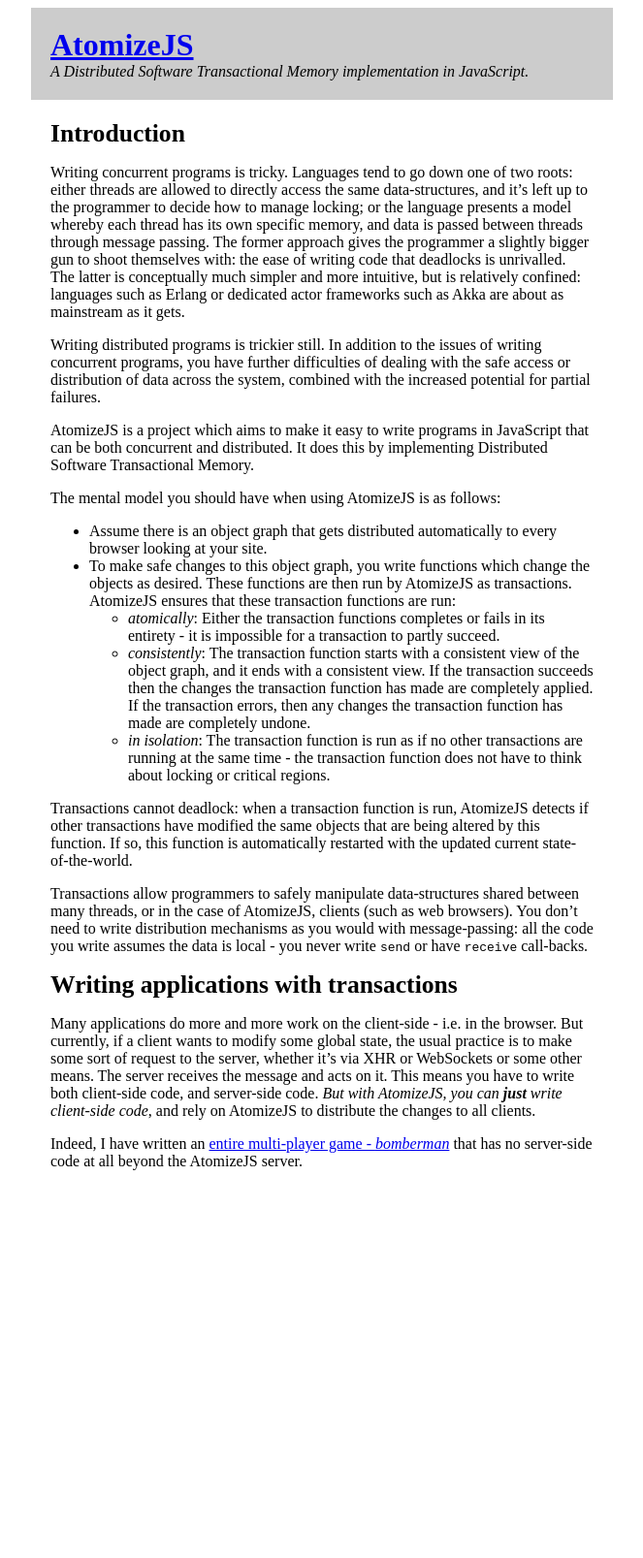
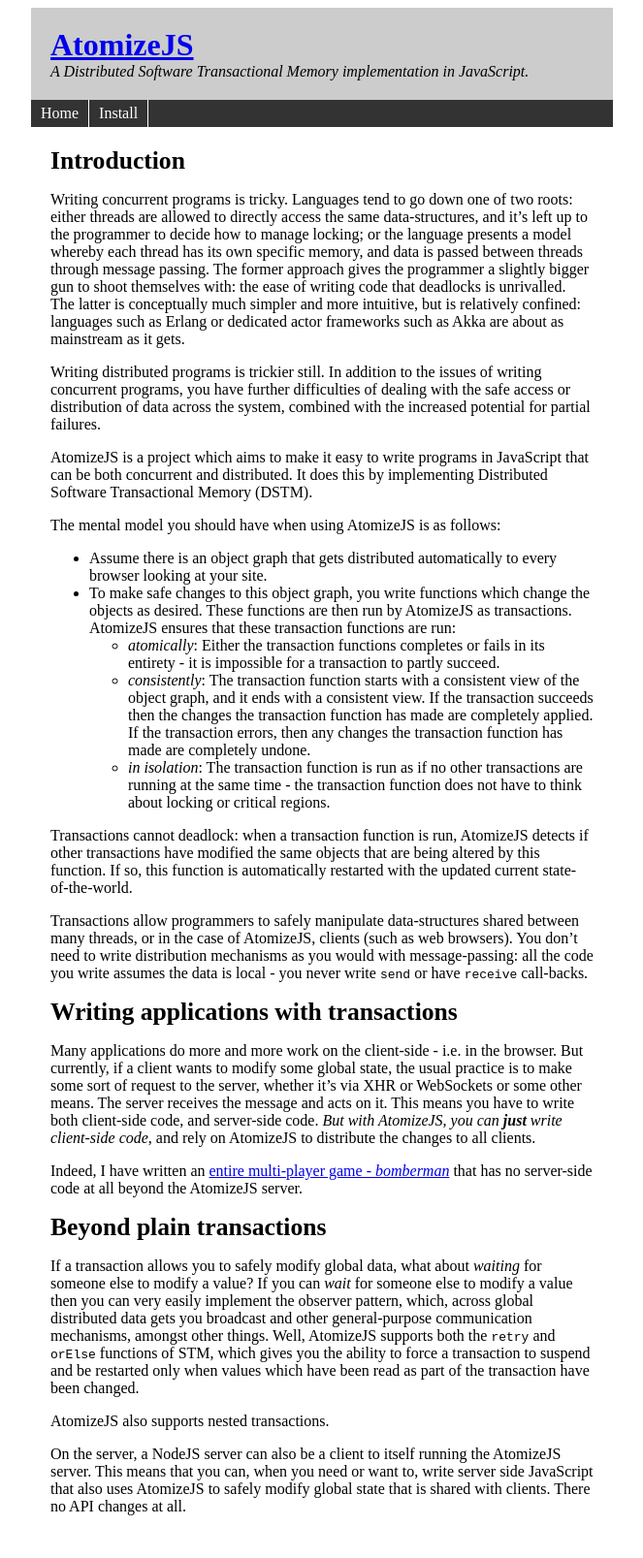
Before and after one commit to atomizejs/atomizejs.github.com, a Jekyll site: the page built from index.markdown, in a window 1280 px wide. Shown: the whole page at 97% size, without its empty margins (308-971 px from the left). Built offline with Jekyll 4.4.1, drawn with Linux system fonts in a browser that asks for light colours; Markdown is read by kramdown in place of the engine named in the settings; before the commit the page ends 1251 px from its top, so only the background shows below that.

```diff
--- a/_layouts/default.html
+++ b/_layouts/default.html
@@ -2,7 +2,7 @@
 <html>
 <head>
   <meta http-equiv="content-type" content="text/html; charset=utf-8" />
-  <title>AtomizeJS</title>
+  <title>AtomizeJS - {{ page.title }}</title>
   <link rel="stylesheet" href="/stylesheets/site.css" type="text/css" media="screen, projection, tv" />
 </head>
 
@@ -14,6 +14,13 @@
     <div class="box"><em>A Distributed Software Transactional Memory implementation in JavaScript.</em></div>
   </div>
 
+  <div id="navigation">
+    <ul>
+      <li><a href="/">Home</a></li>
+      <li><a href="/install.html">Install</a></li>
+    </ul>
+  </div>
+
   <div id="content">
     {{ content }}
   </div>
--- a/index.markdown
+++ b/index.markdown
@@ -1,6 +1,6 @@
 ---
 layout: default
-title: AtomizeJS
+title: Home
 ---
 
 # Introduction
@@ -24,7 +24,7 @@ system, combined with the increased potential for partial failures.
 
 AtomizeJS is a project which aims to make it easy to write programs in
 JavaScript that can be both concurrent and distributed. It does this
-by implementing Distributed Software Transactional Memory.
+by implementing Distributed Software Transactional Memory (DSTM).
 
 The mental model you should have when using AtomizeJS is as follows:
 
@@ -75,3 +75,24 @@ AtomizeJS to distribute the changes to all clients.
 Indeed, I have written an
 [entire multi-player game - *bomberman*](https://github.com/atomizejs/atomize-examples/blob/master/bomberman/index.html)
 that has no server-side code at all beyond the AtomizeJS server.
+
+
+# Beyond plain transactions
+
+If a transaction allows you to safely modify global data, what about
+*waiting* for someone else to modify a value? If you can *wait* for
+someone else to modify a value then you can very easily implement the
+observer pattern, which, across global distributed data gets you
+broadcast and other general-purpose communication mechanisms, amongst
+other things. Well, AtomizeJS supports both the `retry` and `orElse`
+functions of STM, which gives you the ability to force a transaction
+to suspend and be restarted only when values which have been read as
+part of the transaction have been changed.
+
+AtomizeJS also supports nested transactions.
+
+On the server, a NodeJS server can also be a client to itself running
+the AtomizeJS server. This means that you can, when you need or want
+to, write server side JavaScript that also uses AtomizeJS to safely
+modify global state that is shared with clients. There no API changes
+at all.
--- a/stylesheets/site.css
+++ b/stylesheets/site.css
@@ -12,6 +12,37 @@
 }
 
 #header h1 { margin: 0; }
+
+#navigation
+{
+        float: left;
+        width: 600px;
+        background:#333;
+}
+
+#navigation ul
+{
+        margin: 0;
+        padding: 0;
+}
+
+#navigation ul li
+{
+        list-style-type: none;
+        display: inline;
+}
+
+#navigation li a
+{
+        display: block;
+        float: left;
+        padding: 5px 10px;
+        color:#fff;
+        text-decoration: none;
+        border-right: 1px solid#fff;
+}
+
+#navigation li a:hover { background:#383; }
 
 #content
 {
```
Also changed, not shown: install.markdown (added, +80 -0 lines).
